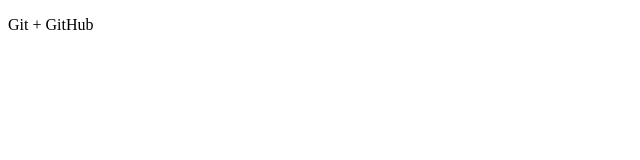
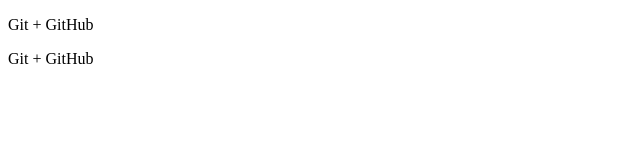
Before and after one commit to lexx9000/GitHub, a plain HTML site: page index.html in a window 1280 px wide. Shown: the full height of the page, 0-640 px from the left. Drawn offline with Linux system fonts and the light colour scheme.

Commit message:
second commit

```diff
--- a/index.html
+++ b/index.html
@@ -8,5 +8,6 @@
 </head>
 <body>
     <p>Git + GitHub</p>
+    <p>Git + GitHub</p>
 </body>
 </html>
```
